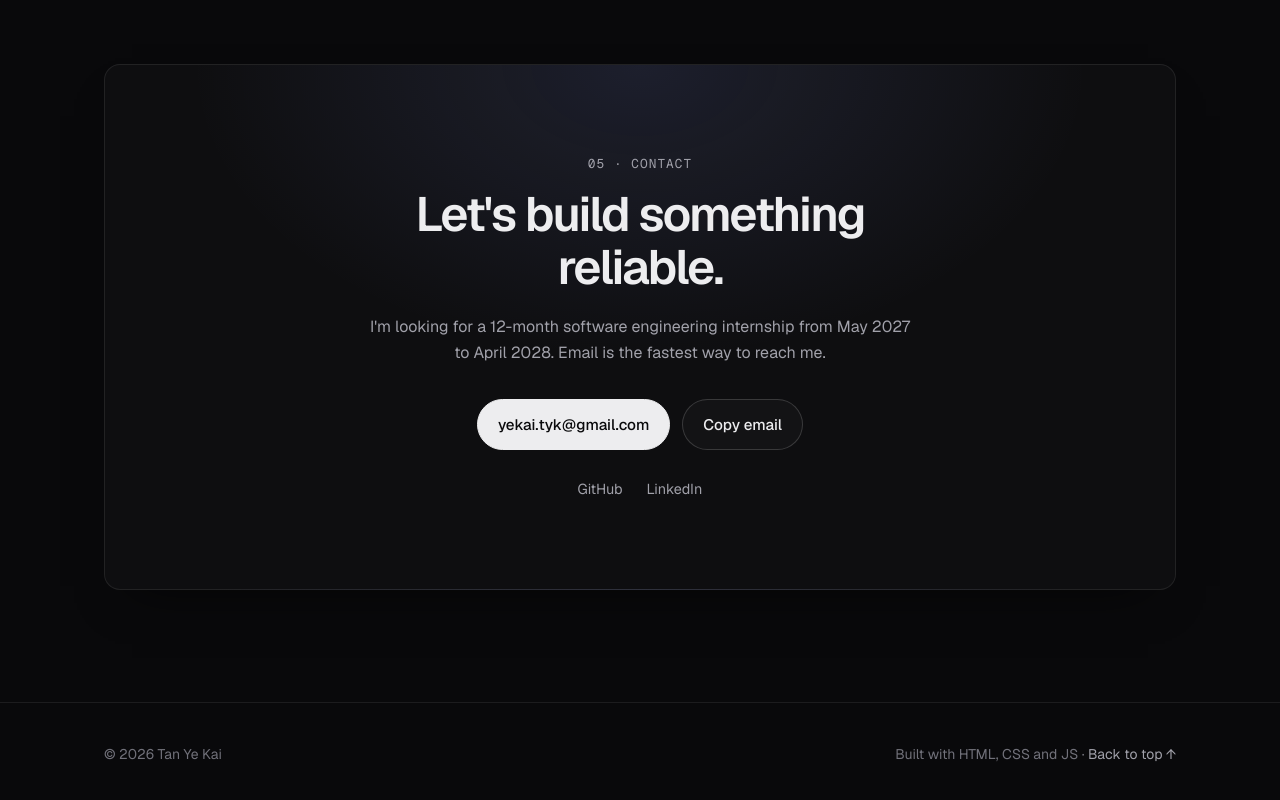
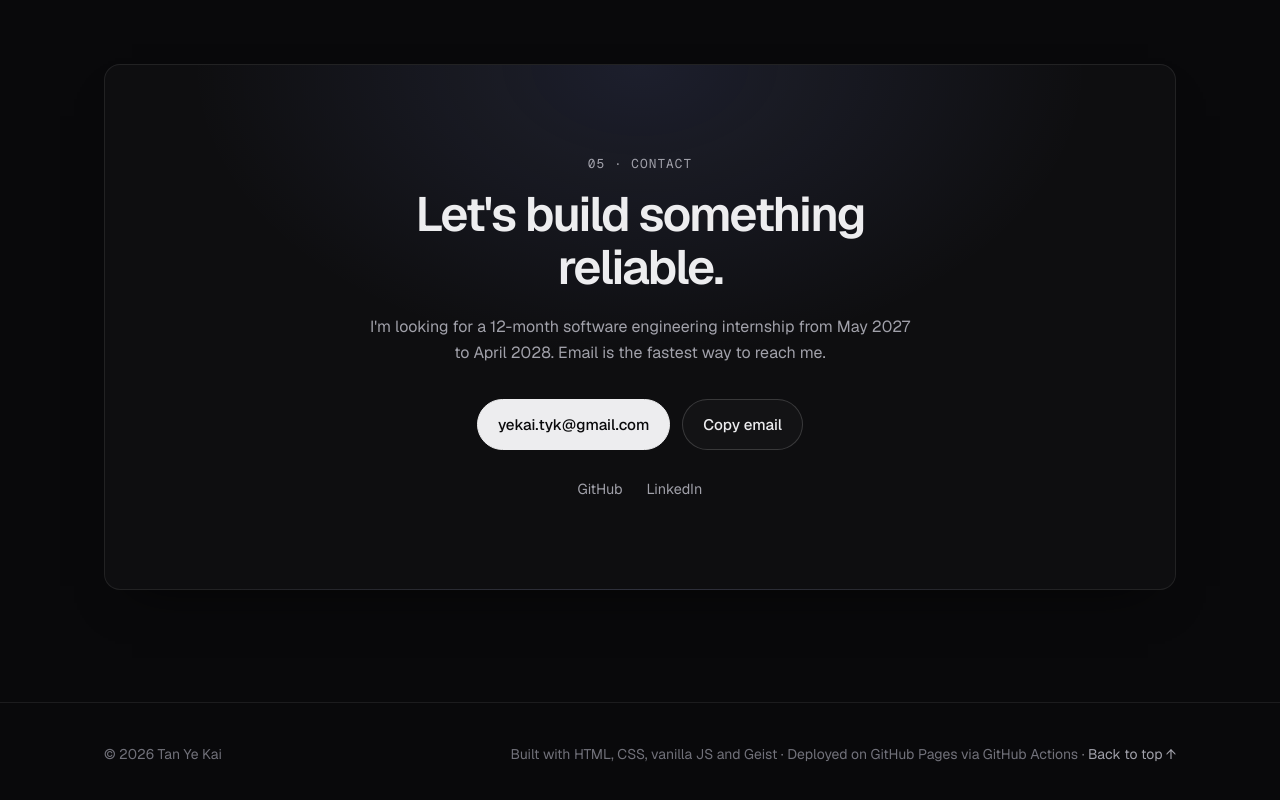
Before and after one commit to tyklol/yk-site, a plain HTML site: page public/index.html in a window 1280 px wide. Shown: the part 6553-7353 px from the top of the page. Drawn offline with nearby package versions, Linux system fonts and the light colour scheme.

Commit message:
list site stack in footer

```diff
--- a/public/index.html
+++ b/public/index.html
@@ -772,7 +772,7 @@
   <footer class="site-footer">
     <div class="container footer-inner">
       <p>&copy; <span id="year">2026</span> Tan Ye Kai</p>
-      <p>Built with HTML, CSS and JS · <a href="#hero">Back to top ↑</a></p>
+      <p>Built with HTML, CSS, vanilla JS and Geist · Deployed on GitHub Pages via GitHub Actions · <a href="#hero">Back to top ↑</a></p>
     </div>
   </footer>
 
```
